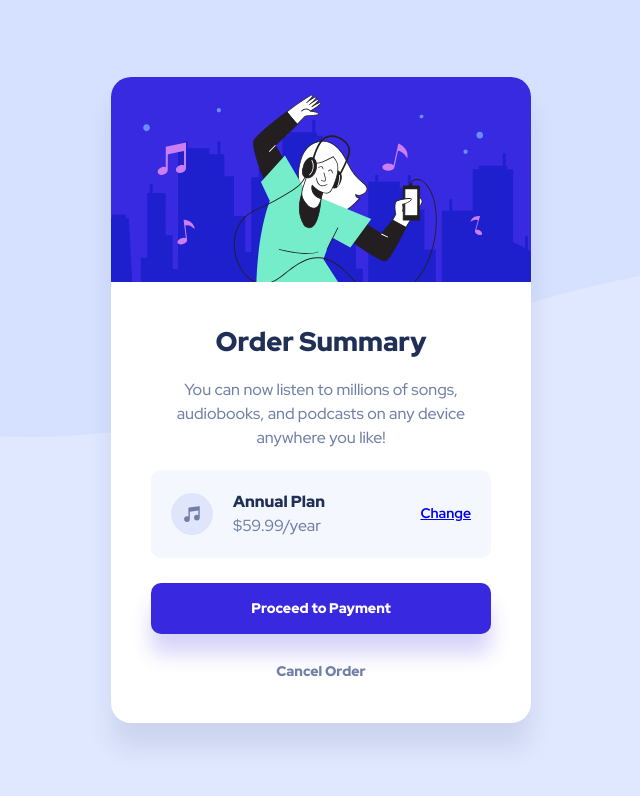
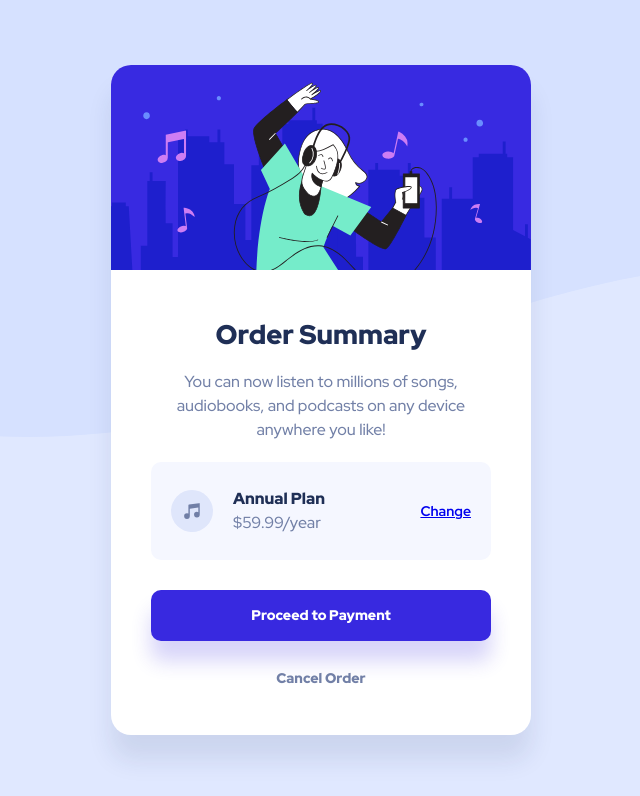
Before and after one commit to mochamadboval/frontend-mentor, a plain HTML site: page newbie/order-summary-component/index.html in a window 1280 px wide. Shown: the whole page, without its empty margins (319-959 px from the left). Drawn offline with Linux system fonts and the light colour scheme.

Commit message:
Change Order summary component margin-top

```diff
--- a/newbie/order-summary-component/css/style.css
+++ b/newbie/order-summary-component/css/style.css
@@ -64,7 +64,7 @@ article > img {
 }
 
 article > .summary-wrapper {
-  padding: 4rem;
+  padding: 4.5rem 4rem;
 }
 
 .summary-wrapper > h3 {
@@ -86,7 +86,7 @@ article > .summary-wrapper {
   border-radius: 1rem;
   display: flex;
   margin-top: 2rem;
-  padding: 2rem;
+  padding: 2.5rem 2rem;
 }
 
 .plan-wrapper > img {
@@ -124,7 +124,7 @@ article > .summary-wrapper {
   display: block;
   font-size: 1.4rem;
   font-weight: 900;
-  margin-top: 2.5rem;
+  margin-top: 3rem;
   padding: 1.5rem 0;
   width: 100%;
 }
```
